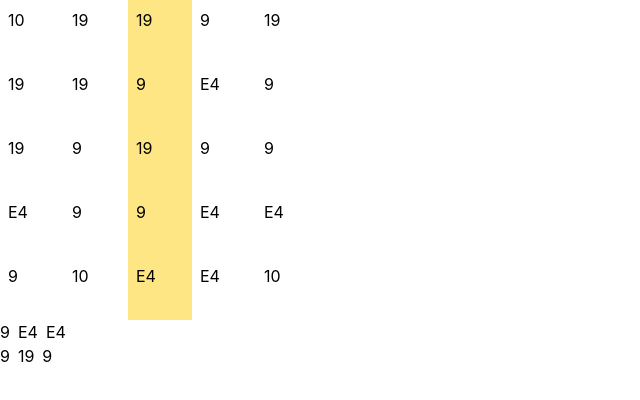
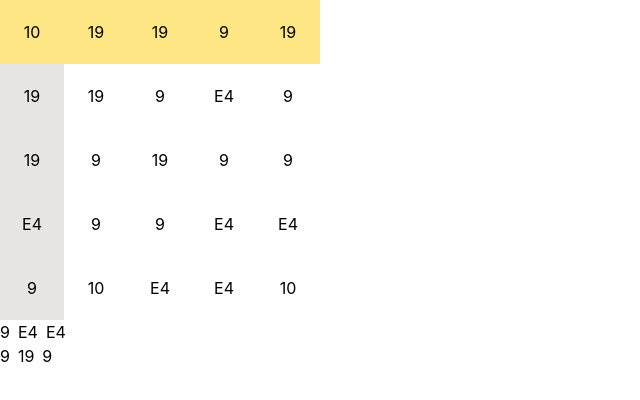
Before and after one commit to Amater-AK/Breach-Protocol, a React (Vite) app: page / in a window 1280 px wide. Shown: the top 400 px of the page, without its empty margins (0-640 px from the left). Built offline with nearby package versions, Linux system fonts and the light colour scheme.

Commit message:
Add CodeMatrix basic functionality

```diff
--- a/src/components/CodeMatrix.tsx
+++ b/src/components/CodeMatrix.tsx
@@ -1,4 +1,6 @@
 import { type Matrix, type MatrixDirection } from "@/types";
+
+import { CodeMatrixElement } from "./CodeMatrixElement";
 
 import { MATRIX_DIRECTION } from "@/consts";
 
@@ -7,28 +9,55 @@ import { getMatrixRowIndices, getMatrixColIndices } from "@/utils";
 interface CodeMatrixProps {
     matrix: Matrix;
     direction: MatrixDirection;
-    directionNumber: number;
+    currentDirectionNumber: number;
+    nextDirectionNumber: number | null;
+    onDirectionHover: (index: number | null) => void;
+    onSelect: (value: string, sizedIndex: number) => void;
 }
 
-export function CodeMatrix({ matrix, direction, directionNumber }: CodeMatrixProps) {
+export function CodeMatrix({
+    matrix,
+    direction,
+    currentDirectionNumber,
+    nextDirectionNumber,
+    onDirectionHover,
+    onSelect,
+}: CodeMatrixProps) {
     const currentDirectionIndices =
         direction === MATRIX_DIRECTION.ROW
-            ? getMatrixRowIndices(matrix, directionNumber)
-            : getMatrixColIndices(matrix, directionNumber);
+            ? getMatrixRowIndices(matrix, currentDirectionNumber)
+            : getMatrixColIndices(matrix, currentDirectionNumber);
+    const nextDirectionIndices =
+        direction === MATRIX_DIRECTION.ROW
+            ? getMatrixColIndices(matrix, nextDirectionNumber)
+            : getMatrixRowIndices(matrix, nextDirectionNumber);
     const size = Math.sqrt(matrix.length);
 
     return (
+        // Сделать компонент сетки в css, который получает переменную и устанавливает grid
         <div
             className="grid grid-cols-(--matrix-size) grid-rows-(--matrix-size) size-80"
             style={{ "--matrix-size": `repeat(${size}, minmax(0, 1fr))` } as React.CSSProperties}
         >
             {matrix.map((element, index) => {
+                const col = index % size;
+                const row = (index - col) / size;
+                const inCurrentDirection = currentDirectionIndices.includes(index);
+                const newIndex = direction === MATRIX_DIRECTION.ROW ? col : row;
+
                 return (
                     <CodeMatrixGridElement
                         key={`element#${index}`}
-                        inCurrentDirection={currentDirectionIndices.includes(index)}
+                        inCurrentDirection={inCurrentDirection}
+                        inNextDirection={nextDirectionIndices.includes(index)}
+                        onEnter={() => onDirectionHover(newIndex)}
+                        onLeave={() => onDirectionHover(null)}
                     >
-                        {element}
+                        <CodeMatrixElement
+                            element={element}
+                            isDisabled={!inCurrentDirection}
+                            onClick={() => onSelect(element, newIndex)}
+                        />
                     </CodeMatrixGridElement>
                 );
             })}
@@ -39,8 +68,25 @@ export function CodeMatrix({ matrix, direction, directionNumber }: CodeMatrixPro
 interface CodeMatrixGridElementProps {
     children: React.ReactNode;
     inCurrentDirection: boolean;
+    inNextDirection: boolean;
+    onEnter: () => void;
+    onLeave: () => void;
 }
 
-function CodeMatrixGridElement({ children, inCurrentDirection }: CodeMatrixGridElementProps) {
-    return <div className={`p-2 uppercase ${inCurrentDirection ? "bg-amber-200" : ""}`}>{children}</div>;
+function CodeMatrixGridElement({
+    children,
+    inCurrentDirection,
+    inNextDirection,
+    onEnter,
+    onLeave,
+}: CodeMatrixGridElementProps) {
+    return (
+        <div
+            className={`p-2 ${inCurrentDirection ? "bg-amber-200" : inNextDirection ? "bg-stone-200" : ""}`}
+            onPointerEnter={onEnter}
+            onPointerLeave={onLeave}
+        >
+            {children}
+        </div>
+    );
 }
--- a/src/components/CodeMatrixElement.tsx
+++ b/src/components/CodeMatrixElement.tsx
@@ -1 +1,17 @@
-export function CodeMatrixElement() {}
+interface CodeMatrixElementProps {
+    element: string;
+    isDisabled: boolean;
+    onClick: () => void;
+}
+
+export function CodeMatrixElement({ element, isDisabled, onClick }: CodeMatrixElementProps) {
+    return (
+        <button
+            className="flex justify-center items-center w-full h-full cursor-pointer uppercase"
+            disabled={isDisabled}
+            onClick={onClick}
+        >
+            {element}
+        </button>
+    );
+}
--- a/src/components/Game.tsx
+++ b/src/components/Game.tsx
@@ -4,17 +4,24 @@ import { useGeneration } from "@/contexts/generation/GenerationContext";
 
 import { CodeMatrix } from "./CodeMatrix";
 
-import { type Matrix, type GameSequences } from "@/types";
+import { type Matrix, type MatrixDirection, type GameSequences } from "@/types";
+
+import { MATRIX_DIRECTION } from "@/consts";
 
 import { createGameSequence } from "@/utils";
 
 export function Game() {
     const generation = useGeneration();
+
     const [matrix, setMatrix] = useState<Matrix>(() => generation.generateMatrix(5));
     const [sequences, setSequences] = useState<GameSequences>(() => {
         const sequences = generation.generateSequences(2, 3);
         return createGameSequence(sequences);
     });
+
+    const [direction, setDirection] = useState<MatrixDirection>(MATRIX_DIRECTION.ROW);
+    const [currentDirectionNumber, setCurrentDirectionNumber] = useState<number>(0);
+    const [nextDirectionNumber, setNextDirectionNumber] = useState<number | null>(null);
 
     function handleRestart() {
         generation.reset(4);
@@ -22,9 +29,24 @@ export function Game() {
         setSequences(createGameSequence(generation.generateSequences(2, 3)));
     }
 
+    function handleSelectElement(value: string, sizedIndex: number) {
+        setDirection((prevDirection) =>
+            prevDirection === MATRIX_DIRECTION.ROW ? MATRIX_DIRECTION.COL : MATRIX_DIRECTION.ROW,
+        );
+        setCurrentDirectionNumber(sizedIndex);
+        setNextDirectionNumber(null);
+    }
+
     return (
         <div>
-            <CodeMatrix matrix={matrix} direction="col" directionNumber={2} />
+            <CodeMatrix
+                matrix={matrix}
+                direction={direction}
+                currentDirectionNumber={currentDirectionNumber}
+                nextDirectionNumber={nextDirectionNumber}
+                onDirectionHover={(index) => setNextDirectionNumber(index)}
+                onSelect={handleSelectElement}
+            />
 
             <div>
                 {sequences.map((sequence, index) => (
--- a/src/utils/matrixIndices.ts
+++ b/src/utils/matrixIndices.ts
@@ -1,7 +1,10 @@
 import { type Matrix } from "@/types";
 
-export function getMatrixRowIndices(matrix: Matrix, directionNumber: number): number[] {
+export function getMatrixRowIndices(matrix: Matrix, directionNumber: number | null): number[] {
     const indices: number[] = [];
+
+    if (directionNumber === null) return indices;
+
     const size = Math.sqrt(matrix.length);
     const startIndex = directionNumber * size;
     const endtIndex = startIndex + size;
@@ -12,8 +15,11 @@ export function getMatrixRowIndices(matrix: Matrix, directionNumber: number): nu
 
     return indices;
 }
-export function getMatrixColIndices(matrix: Matrix, directionNumber: number): number[] {
+export function getMatrixColIndices(matrix: Matrix, directionNumber: number | null): number[] {
     const indices: number[] = [];
+
+    if (directionNumber === null) return indices;
+
     const size = Math.sqrt(matrix.length);
 
     for (let i = directionNumber; i < matrix.length; i += size) {
```
